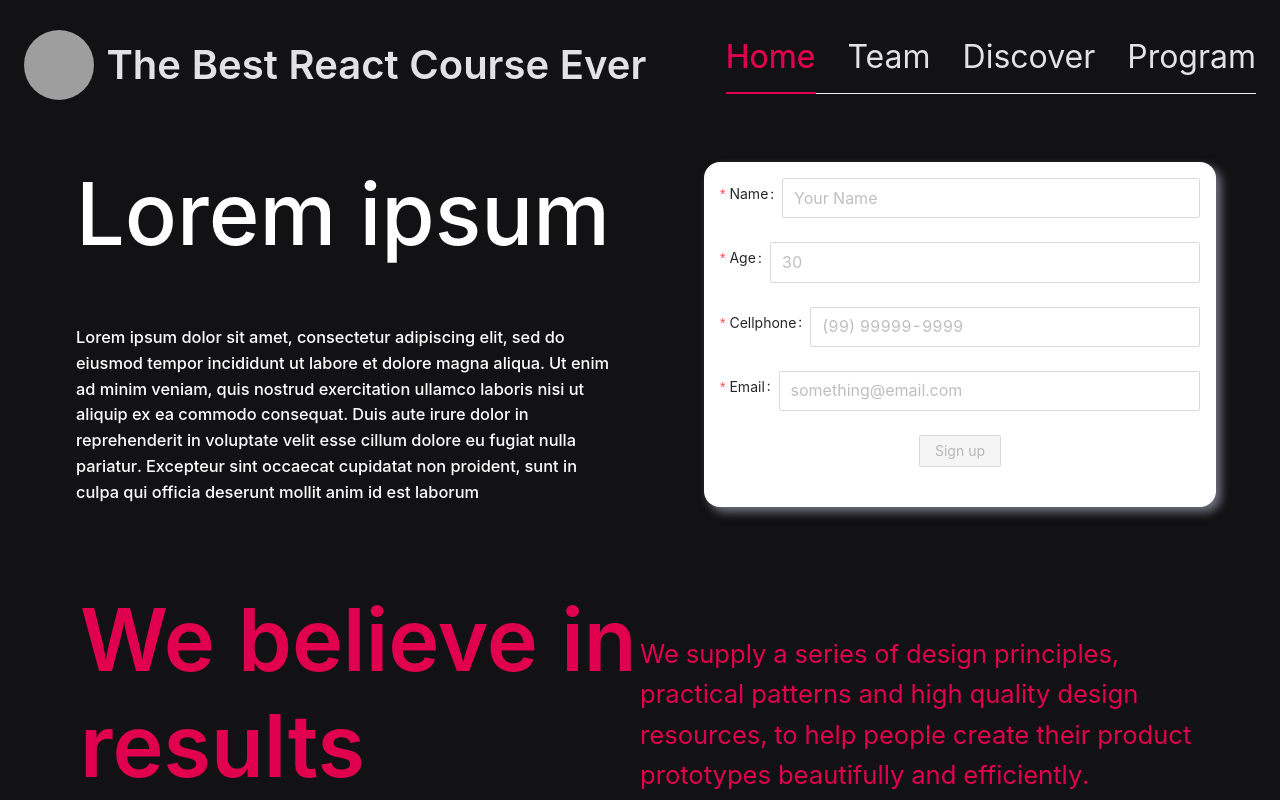
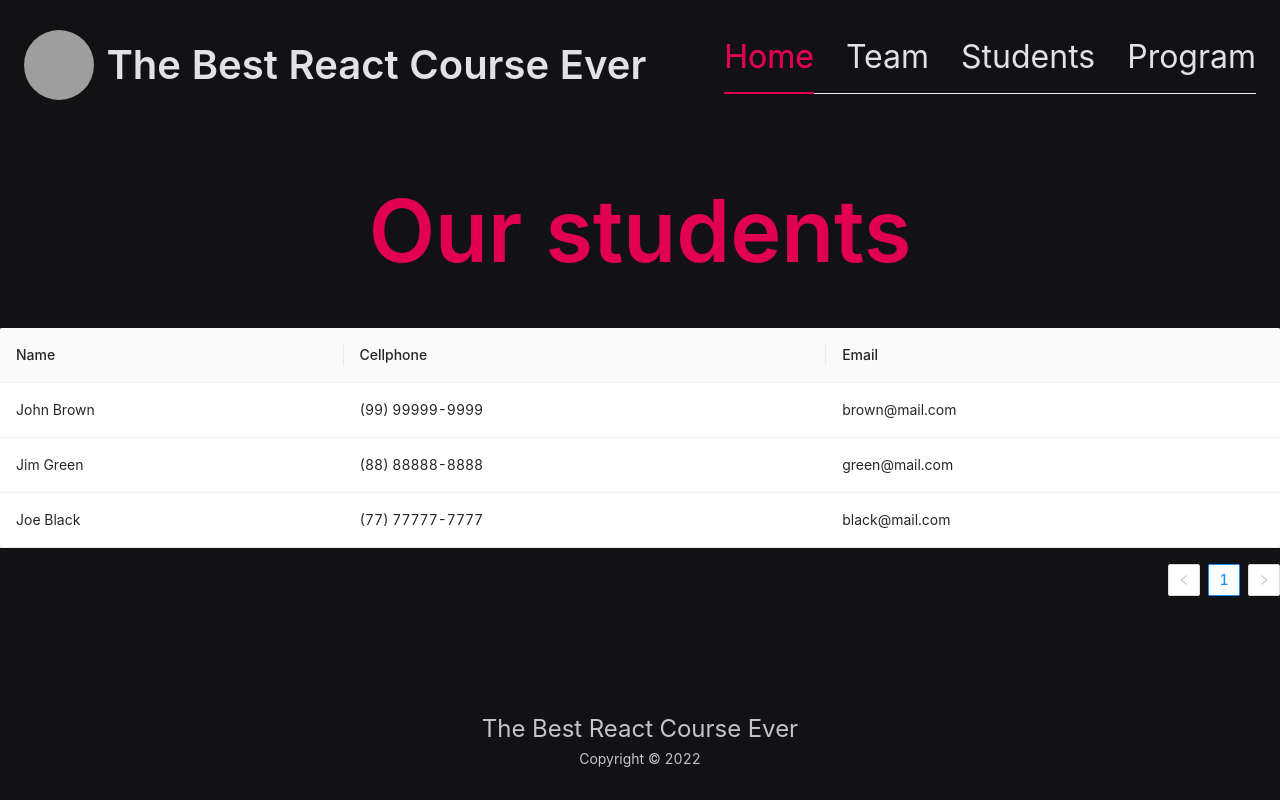
Before and after one commit to paulotolentino/curso-react-landing-page, a React (Create React App) app in the folder code/react/: page /students in a window 1280 px wide. Before the commit this address led to /. Shown: the top 800 px of the page. Built offline with nearby package versions, Linux system fonts and the light colour scheme; grey boxes are pictures that could not be loaded.

Commit message:
page with mock data

```diff
--- a/code/react/src/App.tsx
+++ b/code/react/src/App.tsx
@@ -1,7 +1,9 @@
 import React from "react";
 import { BrowserRouter, Routes, Route, Navigate } from "react-router-dom";
+
+import "./App.css";
 import Home from "./pages/Home";
-import "./App.css";
+import Students from "./pages/Students";
 
 const App: React.FC = () => {
   // TODO Lazy?
@@ -10,8 +12,9 @@ const App: React.FC = () => {
   return (
     <BrowserRouter>
       <Routes>
+        <Route path="*" element={<Navigate to="/" />} />
         <Route path="/" element={<Home />} />
-        <Route path="*" element={<Navigate to="/" />} />
+        <Route path="/students" element={<Students />} />
       </Routes>
     </BrowserRouter>
   );
--- a/code/react/src/components/Header/index.tsx
+++ b/code/react/src/components/Header/index.tsx
@@ -1,6 +1,7 @@
 import React from "react";
 import { PageHeader, Tabs } from "antd";
 import { useTranslation } from "react-i18next";
+
 import "./index.css";
 
 type HeaderProps = {};
@@ -10,6 +11,21 @@ const { TabPane } = Tabs;
 const Header: React.FC<HeaderProps> = () => {
   const { t } = useTranslation();
 
+  const changePage = (key: String) => {
+    switch (key) {
+      case "home":
+        return;
+      case "team":
+        return;
+      case "students":
+        return;
+      case "program":
+        return;
+      default:
+        return;
+    }
+  };
+
   return (
     <PageHeader
       className="site-page-header"
@@ -18,11 +34,15 @@ const Header: React.FC<HeaderProps> = () => {
         src: "https://avatars.githubusercontent.com/u/39895671?v=4",
       }}
       extra={
-        <Tabs defaultActiveKey="1" className="header-nav-tabs">
-          <TabPane tab={t("header.tab1")} key="1" />
-          <TabPane tab={t("header.tab2")} key="2" />
-          <TabPane tab={t("header.tab3")} key="3" />
-          <TabPane tab={t("header.tab4")} key="4" />
+        <Tabs
+          defaultActiveKey="home"
+          className="header-nav-tabs"
+          onTabClick={changePage}
+        >
+          <TabPane tab={t("header.tab1")} key="home" />
+          <TabPane tab={t("header.tab2")} key="team" />
+          <TabPane tab={t("header.tab3")} key="students" />
+          <TabPane tab={t("header.tab4")} key="program" />
         </Tabs>
       }
     />
--- /dev/null
+++ b/code/react/src/components/Student/index.tsx
@@ -0,0 +1,12 @@
+export type StudentProps = {
+  key: string;
+  name: string;
+  cellphone: string;
+  email: string;
+};
+
+export type ColumnDefinitionProps = {
+  title: string;
+  dataIndex: string;
+  key: string;
+};
--- /dev/null
+++ b/code/react/src/components/StudentsList/index.css
@@ -0,0 +1,25 @@
+h1 {
+  font-size: 5.4rem !important;
+}
+
+.ant-typography {
+  color: #e0004e !important;
+  font-size: 1.6rem;
+}
+
+.students-list-section {
+  background-color: #121214;
+  width: 100%;
+  height: max-content;
+  align-items: center;
+  padding: 3rem 0;
+}
+
+.students-call,
+.students-list-table {
+  justify-content: center;
+}
+
+.students-list-table > .ant-table-wrapper {
+  min-width: 80rem;
+}
--- /dev/null
+++ b/code/react/src/components/StudentsList/index.tsx
@@ -0,0 +1,64 @@
+import React from "react";
+import { Typography, Row, Table } from "antd";
+import { useTranslation } from "react-i18next";
+
+import { ColumnDefinitionProps, StudentProps } from "../Student";
+import "./index.css";
+
+const { Title } = Typography;
+
+const StudentList: React.FC = () => {
+  const { t } = useTranslation();
+
+  const columnsDefinition: ColumnDefinitionProps[] = [
+    {
+      title: "Name",
+      dataIndex: "name",
+      key: "name",
+    },
+    {
+      title: "Cellphone",
+      dataIndex: "cellphone",
+      key: "cellphone",
+    },
+    {
+      title: "Email",
+      dataIndex: "email",
+      key: "email",
+    },
+  ];
+
+  const studentsData: StudentProps[] = [
+    {
+      key: "1",
+      name: "John Brown",
+      cellphone: "(99) 99999-9999",
+      email: "brown@mail.com",
+    },
+    {
+      key: "2",
+      name: "Jim Green",
+      cellphone: "(88) 88888-8888",
+      email: "green@mail.com",
+    },
+    {
+      key: "3",
+      name: "Joe Black",
+      cellphone: "(77) 77777-7777",
+      email: "black@mail.com",
+    },
+  ];
+
+  return (
+    <div className="students-list-section">
+      <Row className="students-call">
+        <Title>{t("students.title")}</Title>
+      </Row>
+      <Row className="students-list-table">
+        <Table columns={columnsDefinition} dataSource={studentsData} />
+      </Row>
+    </div>
+  );
+};
+
+export default StudentList;
--- a/code/react/src/i18n/locales/en/en-us.json
+++ b/code/react/src/i18n/locales/en/en-us.json
@@ -5,7 +5,7 @@
       "siteName": "The Best React Course Ever",
       "tab1": "Home",
       "tab2": "Team",
-      "tab3": "Discover",
+      "tab3": "Students",
       "tab4": "Program"
     },
     "main": {
@@ -27,6 +27,9 @@
     "comment": {
       "title": "We believe in results",
       "subtitle": "We supply a series of design principles, practical patterns and high quality design resources, to help people create their product prototypes beautifully and efficiently."
+    },
+    "students": {
+      "title": "Our students"
     }
   }
 }
--- a/code/react/src/i18n/locales/pt/pt-br.json
+++ b/code/react/src/i18n/locales/pt/pt-br.json
@@ -5,7 +5,7 @@
       "siteName": "O melhor curso de React",
       "tab1": "Inicio",
       "tab2": "Equipe",
-      "tab3": "Descoberta",
+      "tab3": "Alunos",
       "tab4": "Programa"
     },
     "main": {
@@ -27,6 +27,9 @@
     "comment": {
       "title": "Acreditamos em resultado",
       "subtitle": "Fornecemos uma série de princípios de design, padrões práticos e recursos de design de alta qualidade, para ajudar as pessoas a criar seus protótipos de produtos com beleza e eficiência."
+    },
+    "students": {
+      "title": "Nossos Alunos"
     }
   }
 }
--- /dev/null
+++ b/code/react/src/pages/Students/index.tsx
@@ -0,0 +1,17 @@
+import React from "react";
+
+import Header from "../../components/Header";
+import Footer from "../../components/Footer";
+import StudentList from "../../components/StudentsList";
+
+const Students: React.FC = () => {
+  return (
+    <div className="students">
+      <Header />
+      <StudentList />
+      <Footer />
+    </div>
+  );
+};
+
+export default Students;
```
Also changed, not shown: code/react/src/pages/Students/index.css (added).
